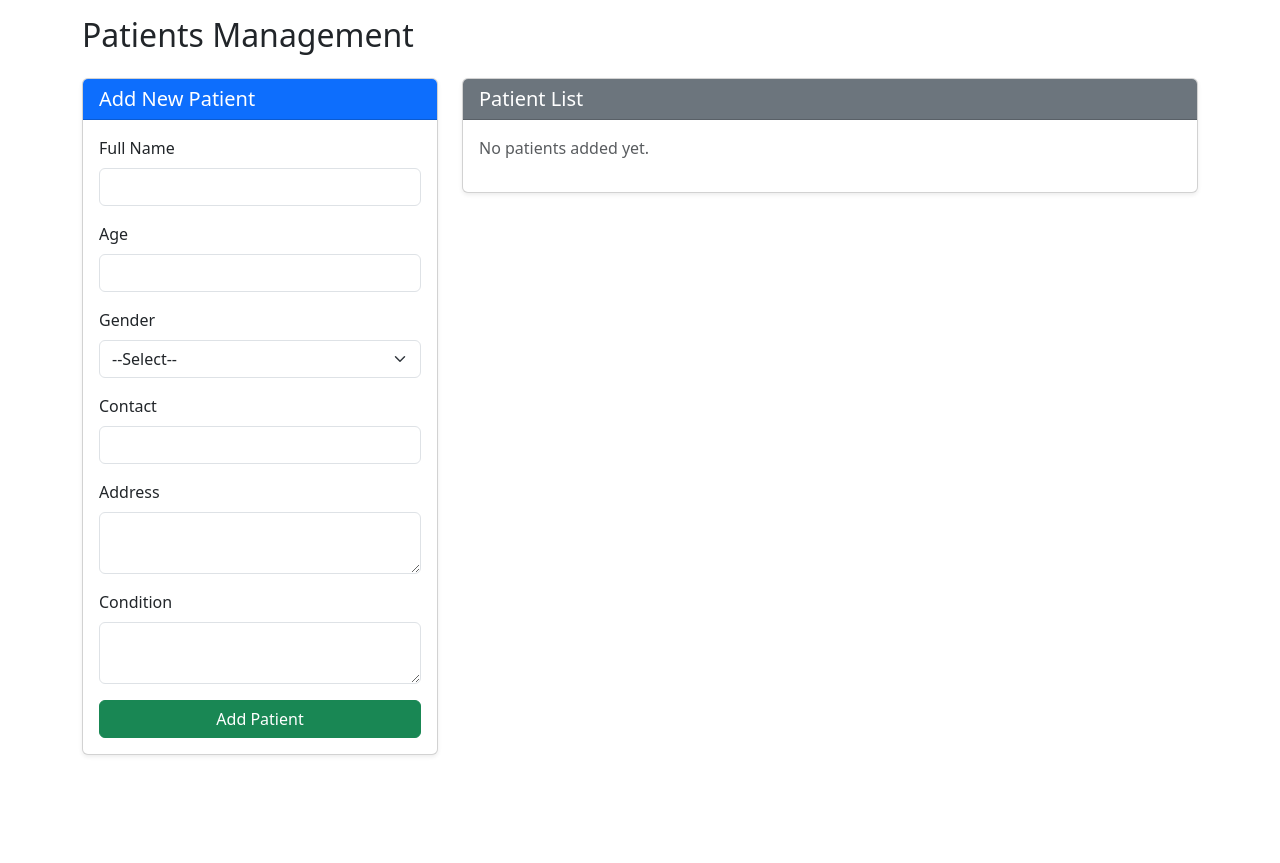
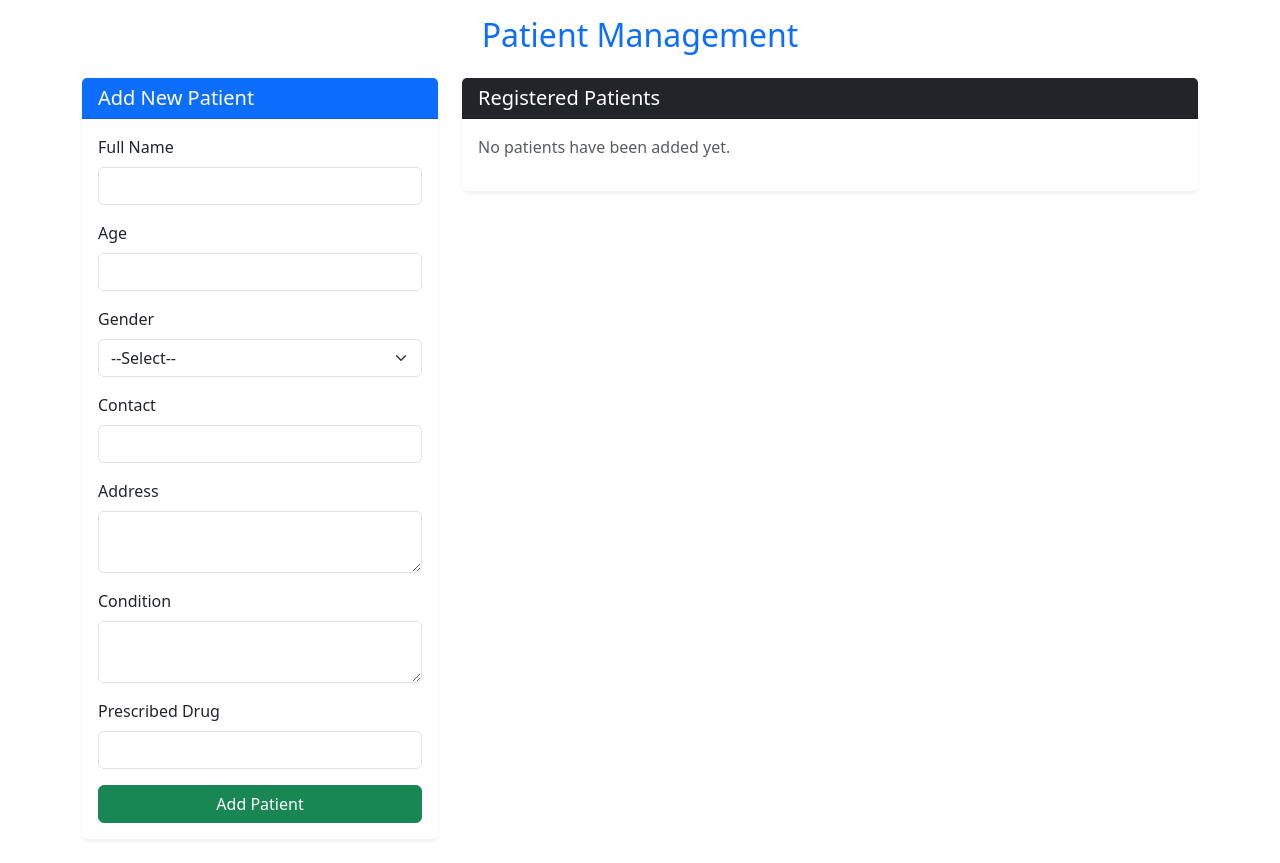
Before and after one commit to onesmuson/Patient-Data-Management-System-PDMS-, a Flask app: page /patients in a window 1280 px wide. Shown: the part 56-919 px from the top of the page. Before the commit the page ends 812 px from the top, so only its background shows below. Run offline with Flask 3, Linux system fonts and the light colour scheme; a user stored in the database is signed in.

Commit message:
Update patients.html

```diff
--- a/templates/patients.html
+++ b/templates/patients.html
@@ -1,30 +1,29 @@
 {% extends "base.html" %}
-
 {% block content %}
-<h2 class="mb-4">Patients Management</h2>
+<h2 class="mb-4 text-primary text-center">Patient Management</h2>
 
 <div class="row">
   <!-- Add Patient Form -->
   <div class="col-md-4">
-    <div class="card shadow-sm mb-4">
+    <div class="card shadow-sm mb-4 border-0">
       <div class="card-header bg-primary text-white">
         <h5 class="mb-0">Add New Patient</h5>
       </div>
       <div class="card-body">
         <form method="POST" action="{{ url_for('patients') }}">
           <div class="mb-3">
-            <label for="full_name" class="form-label">Full Name</label>
-            <input type="text" name="full_name" id="full_name" class="form-control" required>
+            <label class="form-label">Full Name</label>
+            <input type="text" name="full_name" class="form-control" required>
           </div>
 
           <div class="mb-3">
-            <label for="age" class="form-label">Age</label>
-            <input type="number" name="age" id="age" class="form-control" min="0">
+            <label class="form-label">Age</label>
+            <input type="number" name="age" class="form-control" min="0" required>
           </div>
 
           <div class="mb-3">
-            <label for="gender" class="form-label">Gender</label>
-            <select name="gender" id="gender" class="form-select">
+            <label class="form-label">Gender</label>
+            <select name="gender" class="form-select" required>
               <option value="">--Select--</option>
               <option>Male</option>
               <option>Female</option>
@@ -33,18 +32,23 @@
           </div>
 
           <div class="mb-3">
-            <label for="contact" class="form-label">Contact</label>
-            <input type="text" name="contact" id="contact" class="form-control">
+            <label class="form-label">Contact</label>
+            <input type="text" name="contact" class="form-control">
           </div>
 
           <div class="mb-3">
-            <label for="address" class="form-label">Address</label>
-            <textarea name="address" id="address" class="form-control"></textarea>
+            <label class="form-label">Address</label>
+            <textarea name="address" class="form-control"></textarea>
           </div>
 
           <div class="mb-3">
-            <label for="condition" class="form-label">Condition</label>
-            <textarea name="condition" id="condition" class="form-control"></textarea>
+            <label class="form-label">Condition</label>
+            <textarea name="condition" class="form-control"></textarea>
+          </div>
+
+          <div class="mb-3">
+            <label class="form-label">Prescribed Drug</label>
+            <input type="text" name="prescribed_drug" class="form-control">
           </div>
 
           <button type="submit" class="btn btn-success w-100">Add Patient</button>
@@ -55,14 +59,14 @@
 
   <!-- Patient Table -->
   <div class="col-md-8">
-    <div class="card shadow-sm">
-      <div class="card-header bg-secondary text-white">
-        <h5 class="mb-0">Patient List</h5>
+    <div class="card shadow-sm border-0">
+      <div class="card-header bg-dark text-white">
+        <h5 class="mb-0">Registered Patients</h5>
       </div>
       <div class="card-body table-responsive">
         {% if patients %}
         <table class="table table-striped align-middle">
-          <thead>
+          <thead class="table-dark">
             <tr>
               <th>#</th>
               <th>Full Name</th>
@@ -71,6 +75,7 @@
               <th>Contact</th>
               <th>Address</th>
               <th>Condition</th>
+              <th>Prescribed Drug</th>
             </tr>
           </thead>
           <tbody>
@@ -78,17 +83,18 @@
             <tr>
               <td>{{ loop.index }}</td>
               <td>{{ patient.full_name }}</td>
-              <td>{{ patient.age or '-' }}</td>
-              <td>{{ patient.gender or '-' }}</td>
-              <td>{{ patient.contact or '-' }}</td>
-              <td>{{ patient.address or '-' }}</td>
-              <td>{{ patient.condition or '-' }}</td>
+              <td>{{ patient.age }}</td>
+              <td>{{ patient.gender }}</td>
+              <td>{{ patient.contact }}</td>
+              <td>{{ patient.address }}</td>
+              <td>{{ patient.condition }}</td>
+              <td>{{ patient.prescribed_drug or '-' }}</td>
             </tr>
             {% endfor %}
           </tbody>
         </table>
         {% else %}
-          <p class="text-muted">No patients added yet.</p>
+        <p class="text-muted">No patients have been added yet.</p>
         {% endif %}
       </div>
     </div>
```
